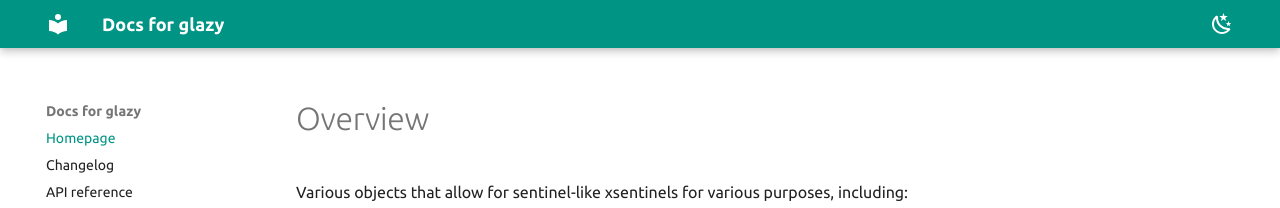
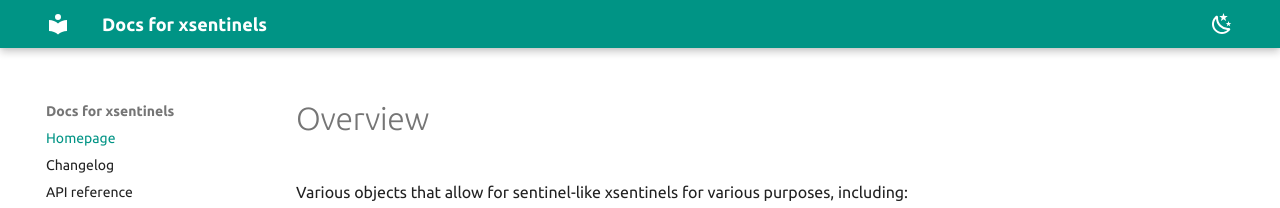
Before and after one commit to xyngular/py-guards, an MkDocs documentation site: the page built from docs/index.md, in a window 1280 px wide. Shown: the top 208 px of the page. Built offline with MkDocs 1.6.1 and Material for MkDocs 9.7.7, drawn with Linux system fonts in a browser that asks for light colours.

Commit message:
fix: docs

```diff
--- a/mkdocs.yml
+++ b/mkdocs.yml
@@ -1,6 +1,6 @@
 # yaml-language-server: $schema=https://squidfunk.github.io/mkdocs-material/schema.json
 
-site_name: Docs for glazy
+site_name: Docs for xsentinels
 dev_addr: 127.0.0.1:7000
 
 nav:
```
